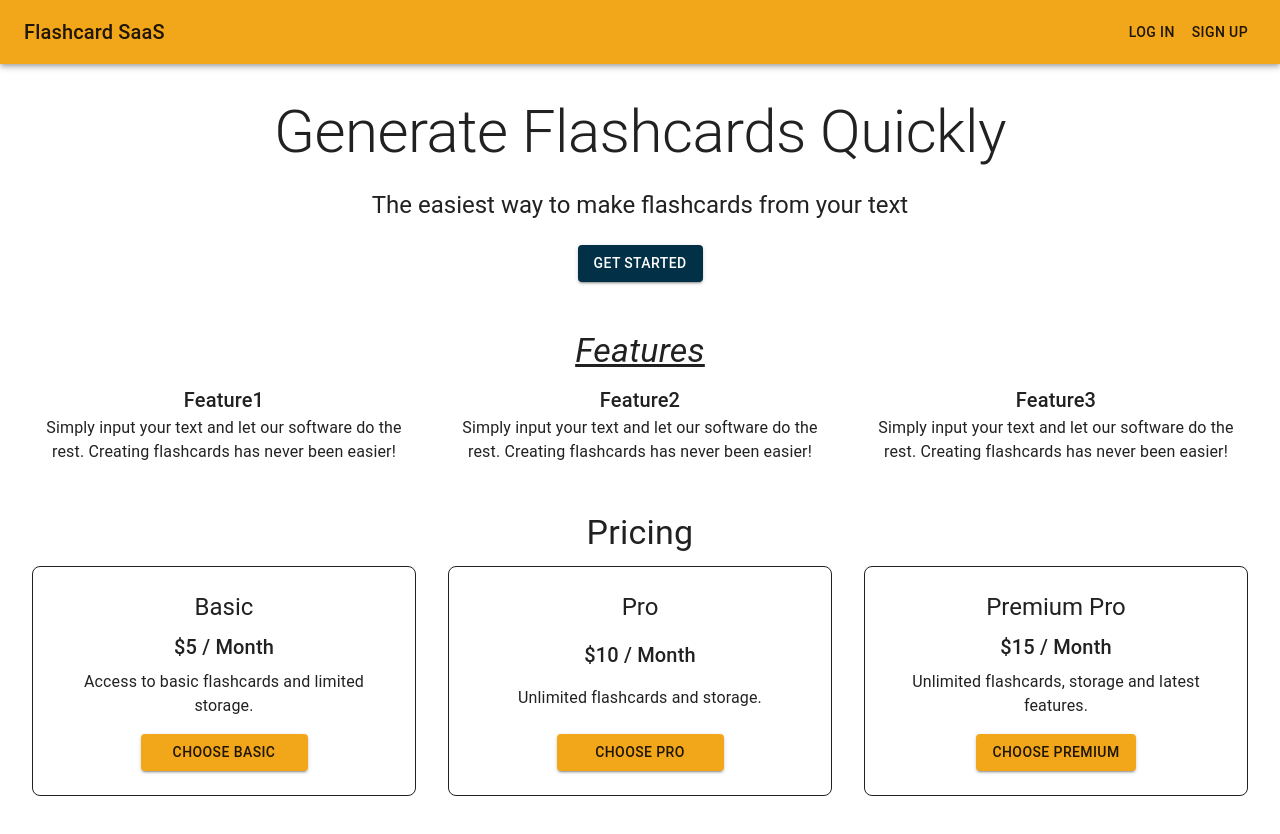
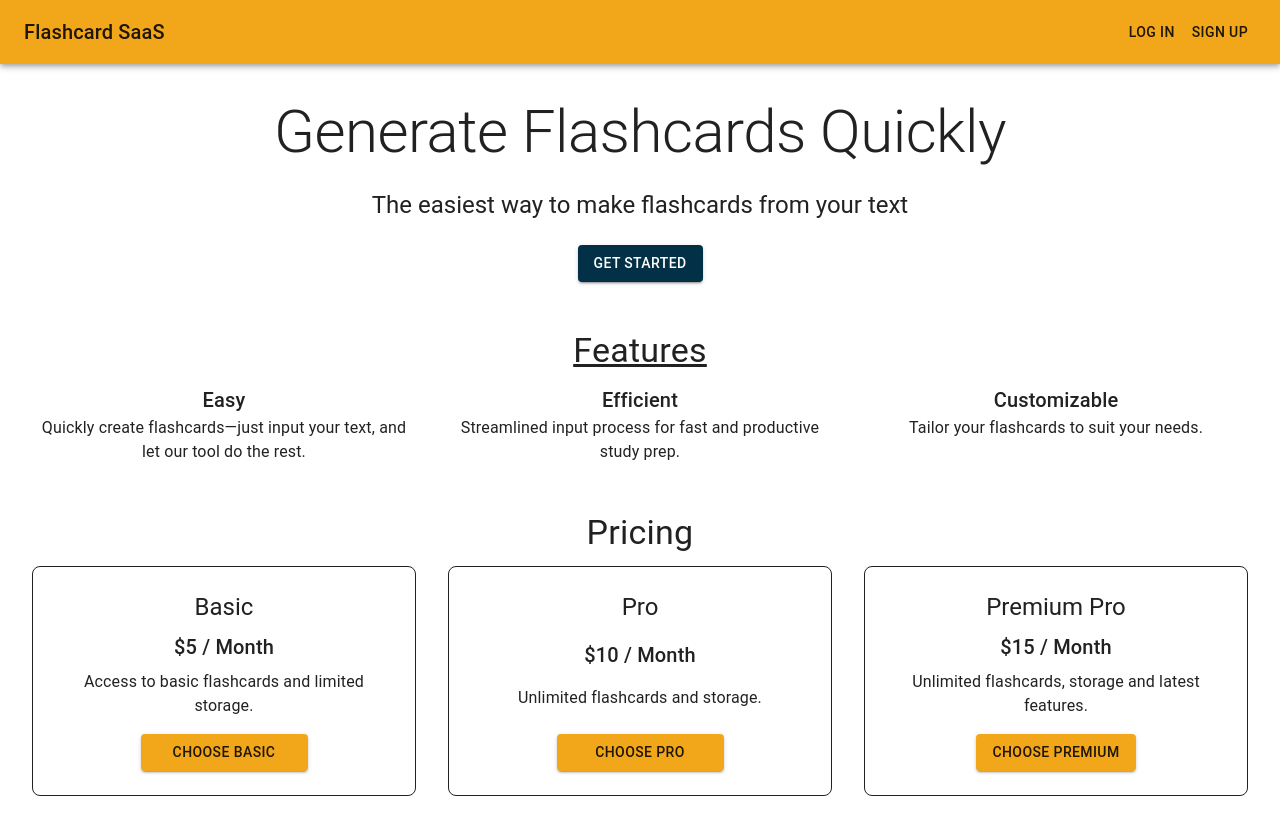
Before and after one commit to Ghady-Abboud/Flashcards-Saas, a Next.js app: page / in a window 1280 px wide. Shown: the top 834 px of the page. Built offline with nearby package versions, Linux system fonts and the light colour scheme; no server answers.

Commit message:
edited features desc.

```diff
--- a/app/page.js
+++ b/app/page.js
@@ -131,31 +131,27 @@ export default function Home() {
               color="main"
               sx={{
                 textDecoration: "underline",
-                fontStyle: "italic",
               }}
             >
               Features
             </Typography>
             <Grid container spacing={4} display={"flex"} px={4}>
               <Grid item xs={12} md={4} textAlign={"center"}>
-                <Typography variant="h6">Feature1</Typography>
+                <Typography variant="h6">Easy</Typography>
                 <Typography>
-                  Simply input your text and let our software do the rest.
-                  Creating flashcards has never been easier!
+                Quickly create flashcards—just input your text, and let our tool do the rest.
                 </Typography>
               </Grid>
               <Grid item xs={12} md={4} textAlign={"center"}>
-                <Typography variant="h6">Feature2</Typography>
+                <Typography variant="h6">Efficient</Typography>
                 <Typography>
-                  Simply input your text and let our software do the rest.
-                  Creating flashcards has never been easier!
+                Streamlined input process for fast and productive study prep.
                 </Typography>
               </Grid>
               <Grid item xs={12} md={4} textAlign={"center"}>
-                <Typography variant="h6">Feature3</Typography>
+                <Typography variant="h6">Customizable</Typography>
                 <Typography>
-                  Simply input your text and let our software do the rest.
-                  Creating flashcards has never been easier!
+                Tailor your flashcards to suit your needs.
                 </Typography>
               </Grid>
             </Grid>
```
